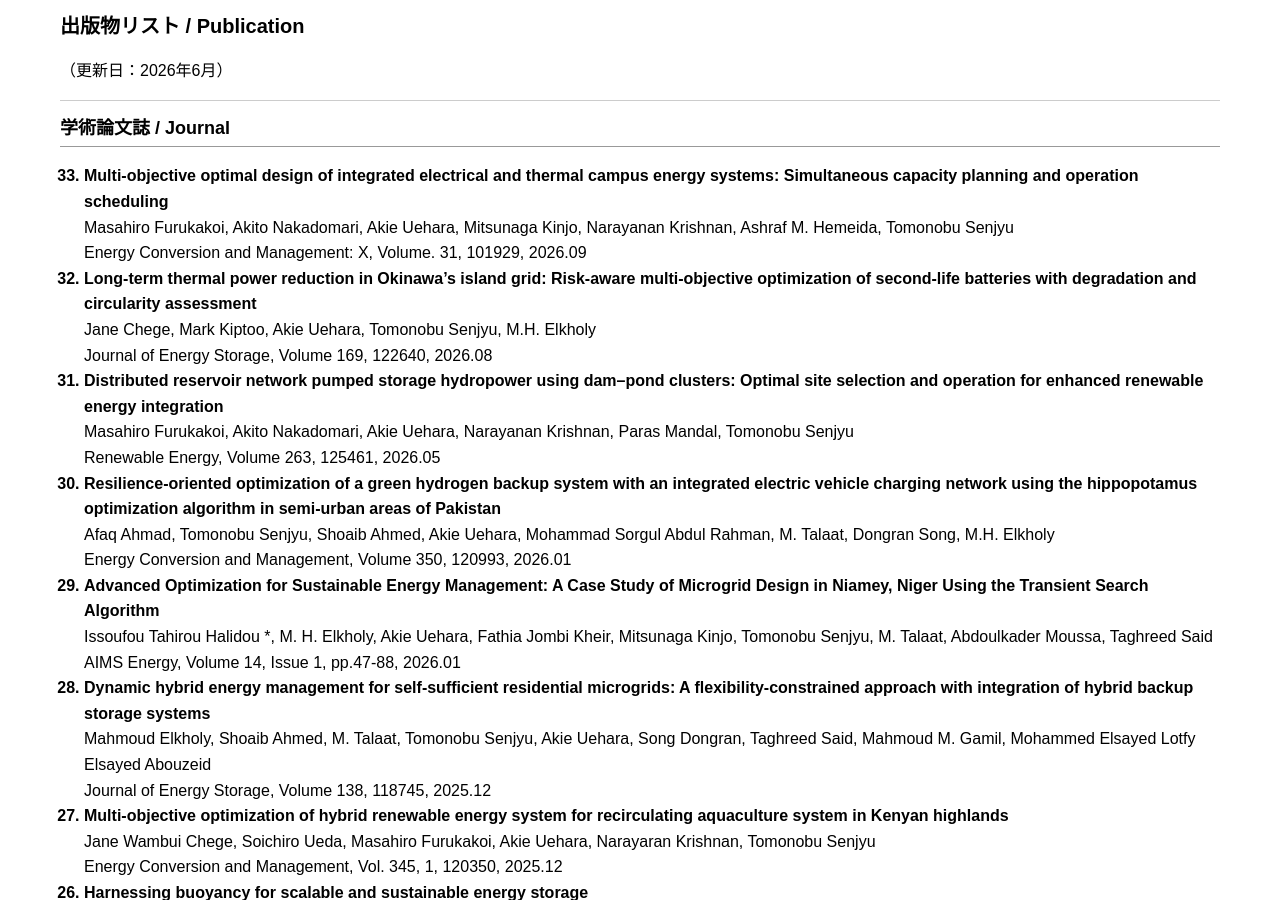
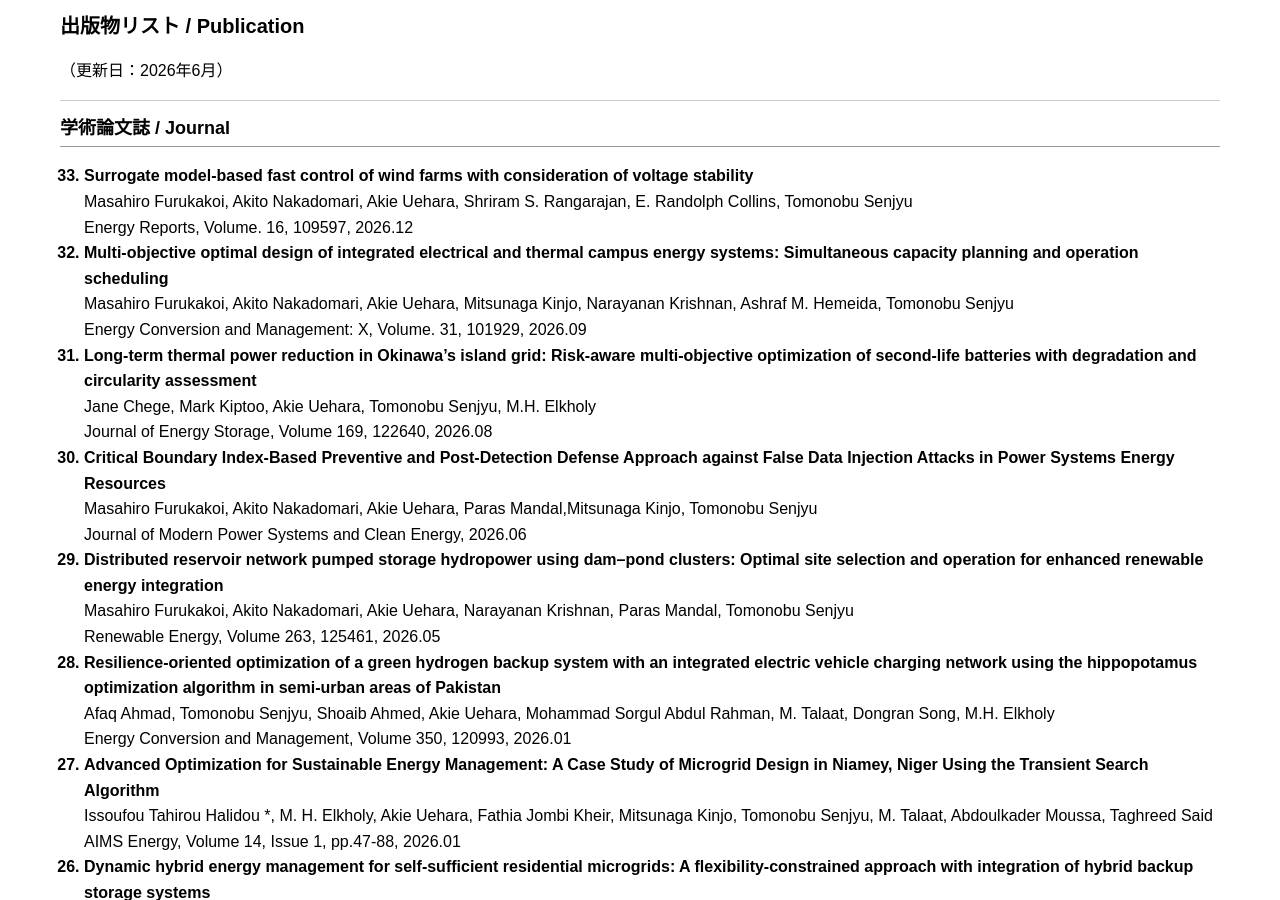
Before and after one commit to akieuehara/AkieUehara.github.io, a Jekyll site: the page built from publications.md, in a window 1280 px wide and 900 px high. Built offline with Jekyll 4.4.1, drawn with Linux system fonts in a browser that asks for light colours; comment, search, counter and statistics services are not loaded.

Commit message:
Update publications.md

```diff
--- a/publications.md
+++ b/publications.md
@@ -13,6 +13,14 @@ title: "Publication"
 <ol reversed start="33">
 
 <li>
+  <b>Surrogate model-based fast control of wind farms with consideration of voltage stability </b><br>
+  Masahiro Furukakoi, Akito Nakadomari, Akie Uehara, Shriram S. Rangarajan, E. Randolph Collins, Tomonobu Senjyu<br>
+  Energy Reports, Volume. 16, 109597, 2026.12<br>
+  <span class="__dimensions_badge_embed__" data-doi="10.1016/j.egyr.2026.109597" data-style="small_rectangle"></span>
+ </li>
+
+
+<li>
   <b>Multi-objective optimal design of integrated electrical and thermal campus energy systems: Simultaneous capacity planning and operation scheduling </b><br>
   Masahiro Furukakoi, Akito Nakadomari, Akie Uehara, Mitsunaga Kinjo, Narayanan Krishnan, Ashraf M. Hemeida, Tomonobu Senjyu<br>
   Energy Conversion and Management: X, Volume. 31, 101929, 2026.09<br>
@@ -24,6 +32,12 @@ title: "Publication"
   Jane Chege, Mark Kiptoo, Akie Uehara, Tomonobu Senjyu, M.H. Elkholy<br>
   Journal of Energy Storage, Volume 169, 122640, 2026.08<br>
   <span class="__dimensions_badge_embed__" data-doi="10.1016/j.est.2026.122640" data-style="small_rectangle"></span>
+ </li>
+
+ <li>
+  <b>Critical Boundary Index-Based Preventive and Post-Detection Defense Approach against False Data Injection Attacks in Power Systems Energy Resources</b><br>
+  Masahiro Furukakoi, Akito Nakadomari, Akie Uehara, Paras Mandal,Mitsunaga Kinjo, Tomonobu Senjyu<br>
+  Journal of Modern Power Systems and Clean Energy, 2026.06<br>
  </li>
 
 
```
